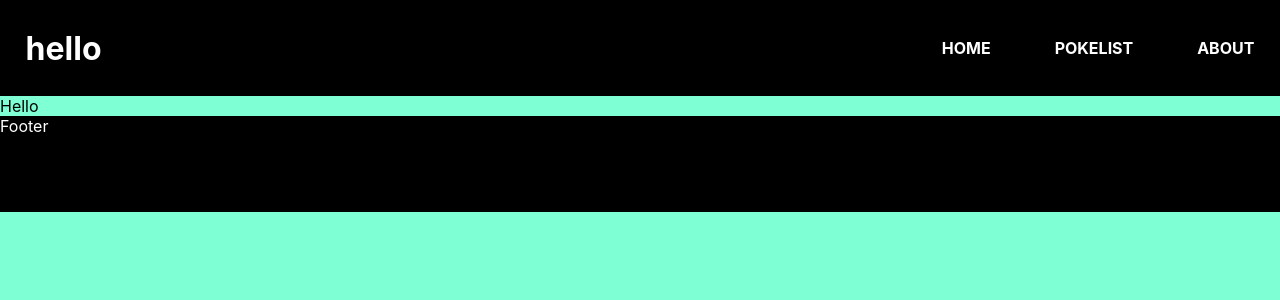
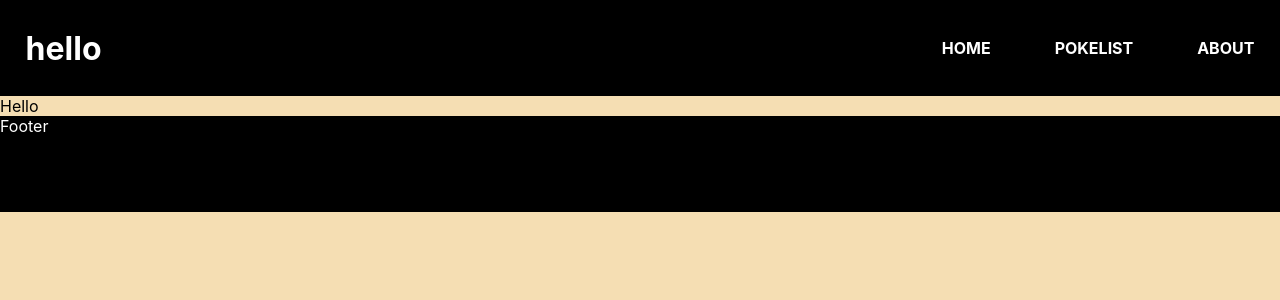
Before and after one commit to jasondansie/cidi-pokidex, a React (Create React App) app: page / in a window 1280 px wide. Shown: the top 300 px of the page. Built offline with nearby package versions, Linux system fonts and the light colour scheme.

Commit message:
changing background color again

```diff
--- a/src/App.css
+++ b/src/App.css
@@ -4,5 +4,5 @@
 }
 
 body {
-    background-color: aquamarine;
+    background-color:wheat;
 }
```
